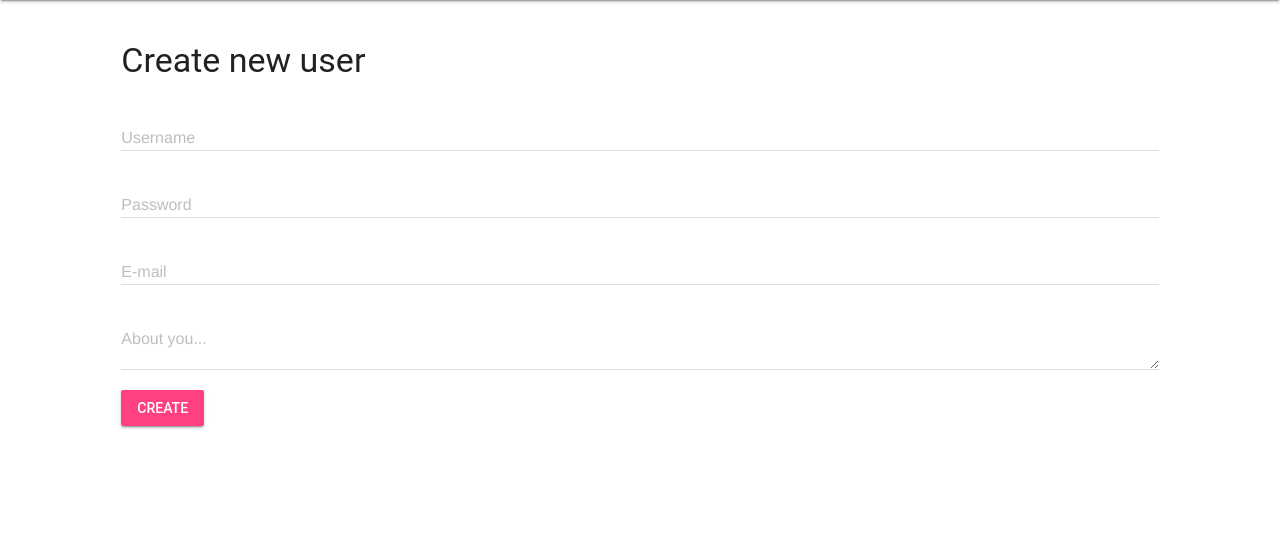
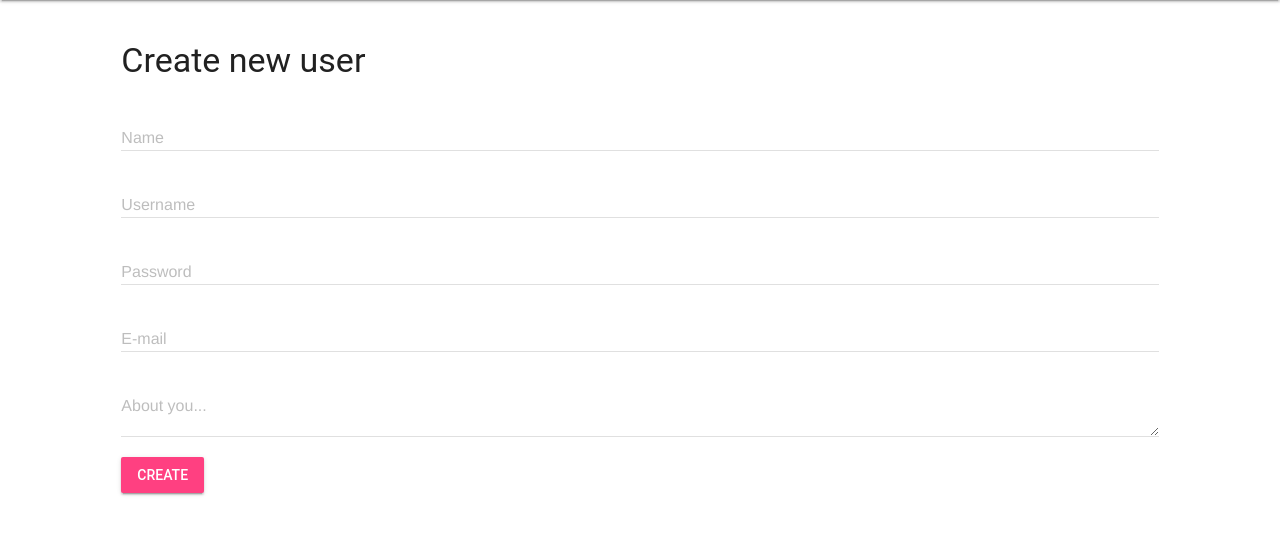
Before and after one commit to silviorodrigues/pwitter, a CodeIgniter app: page /database/index.php/profile/create in a window 1280 px wide. Shown: the part 64-599 px from the top of the page. Run offline with CodeIgniter, Linux system fonts and the light colour scheme; some libraries are stand-ins or nearby versions.

Commit message:
Adicionado campo nome

```diff
--- a/application/controllers/profile.php
+++ b/application/controllers/profile.php
@@ -28,6 +28,7 @@ defined('BASEPATH') OR exit('No direct script access allowed');
 		}
 
 		public function createNow() {
+			$this->user->setName($this->input->post('name'));
 			$this->user->setUsername($this->input->post('username'));
 			$this->user->setPassword($this->input->post('password'));
 			$this->user->setEmail($this->input->post('email'));
--- a/application/models/user.php
+++ b/application/models/user.php
@@ -1,6 +1,7 @@
 <?php
 	class User extends CI_Model {
 		private $id;
+		private $name;
 		private $username;
 		private $password;
 		private $email;
@@ -12,6 +13,14 @@
 
 		public function setId($id) {
 		    return $this->id = $id;
+		}
+
+		public function getName() {
+		    return $this->name;
+		}
+
+		public function setName($name) {
+		    return $this->name = $name;
 		}
 
 		public function getUsername() {
@@ -56,6 +65,7 @@
 			$result = $result->row();
 
 			$this->setId($result->id);
+			$this->setName($result->name);
 			$this->setUsername($result->username);
 			$this->setPassword($result->password);
 			$this->setEmail($result->email);
@@ -64,6 +74,7 @@
 
 		public function create() {
 			$data = array(
+				'name' => $this->getName(),
 				'username' => $this->getUsername(),
 				'password' => $this->getPassword(),
 				'email' => $this->getEmail(),
--- a/application/views/profile/create.php
+++ b/application/views/profile/create.php
@@ -1,6 +1,11 @@
 <h3>Create new user</h3>
 
 <?= form_open('profile/createNow') ?>
+
+  <div class="mdl-textfield mdl-js-textfield mdl-textfield--floating-label">
+    <input class="mdl-textfield__input" type="text" id="name" name="name">
+    <label class="mdl-textfield__label" for="name">Name</label>
+  </div>
 
   <div class="mdl-textfield mdl-js-textfield mdl-textfield--floating-label">
     <input class="mdl-textfield__input" type="text" id="username" name="username">
--- a/application/views/profile/view.php
+++ b/application/views/profile/view.php
@@ -1,4 +1,5 @@
 <h1>Profile View</h1>
+<p><strong>Name:</strong> <?= $this->user->getName(); ?></p>
 <p><strong>Username:</strong> <?= $this->user->getUsername(); ?></p>
 <p><strong>E-mail: </strong> <?= $this->user->getEmail(); ?></p>
 <p><strong>About: </strong> <?= $this->user->getAbout(); ?></p>
```
Also changed, not shown: pwitter.sql (+8 -6 lines).
